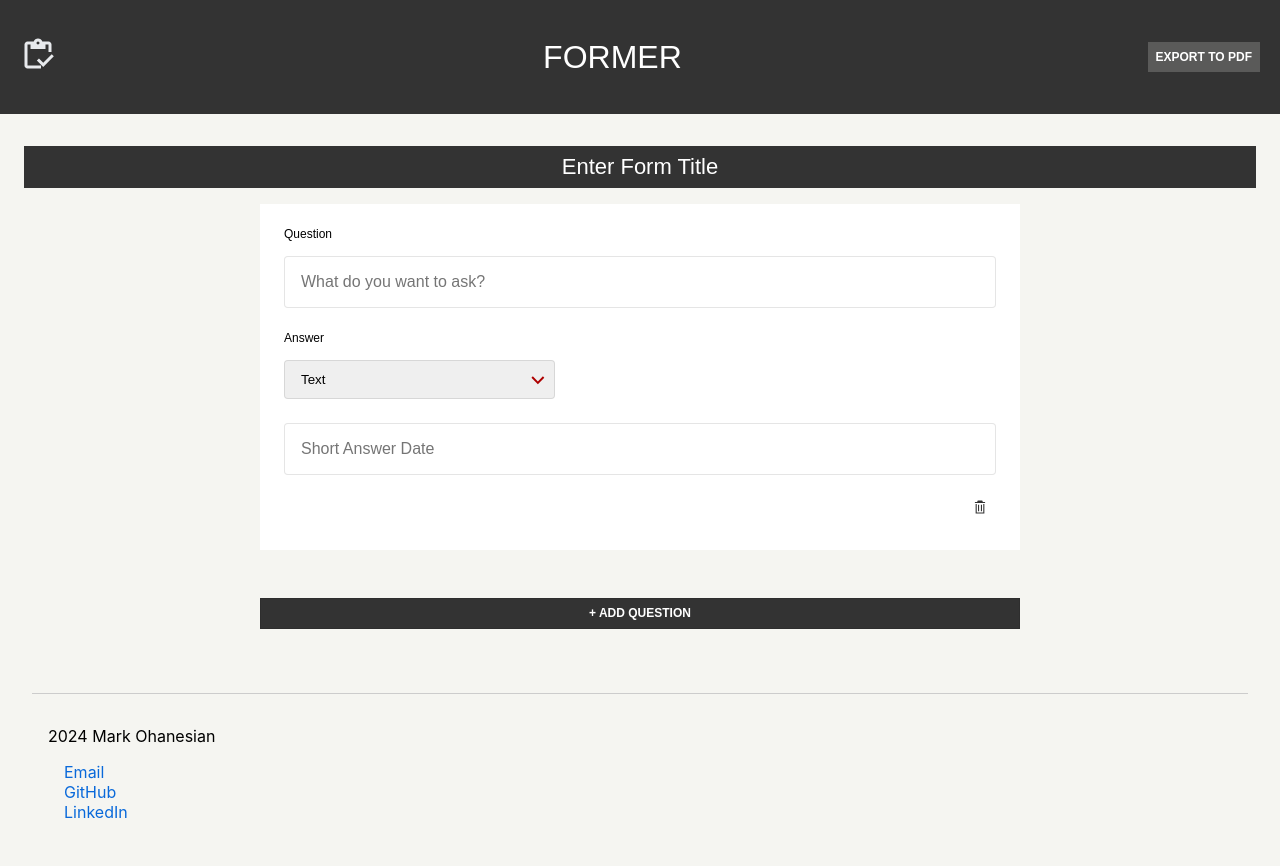
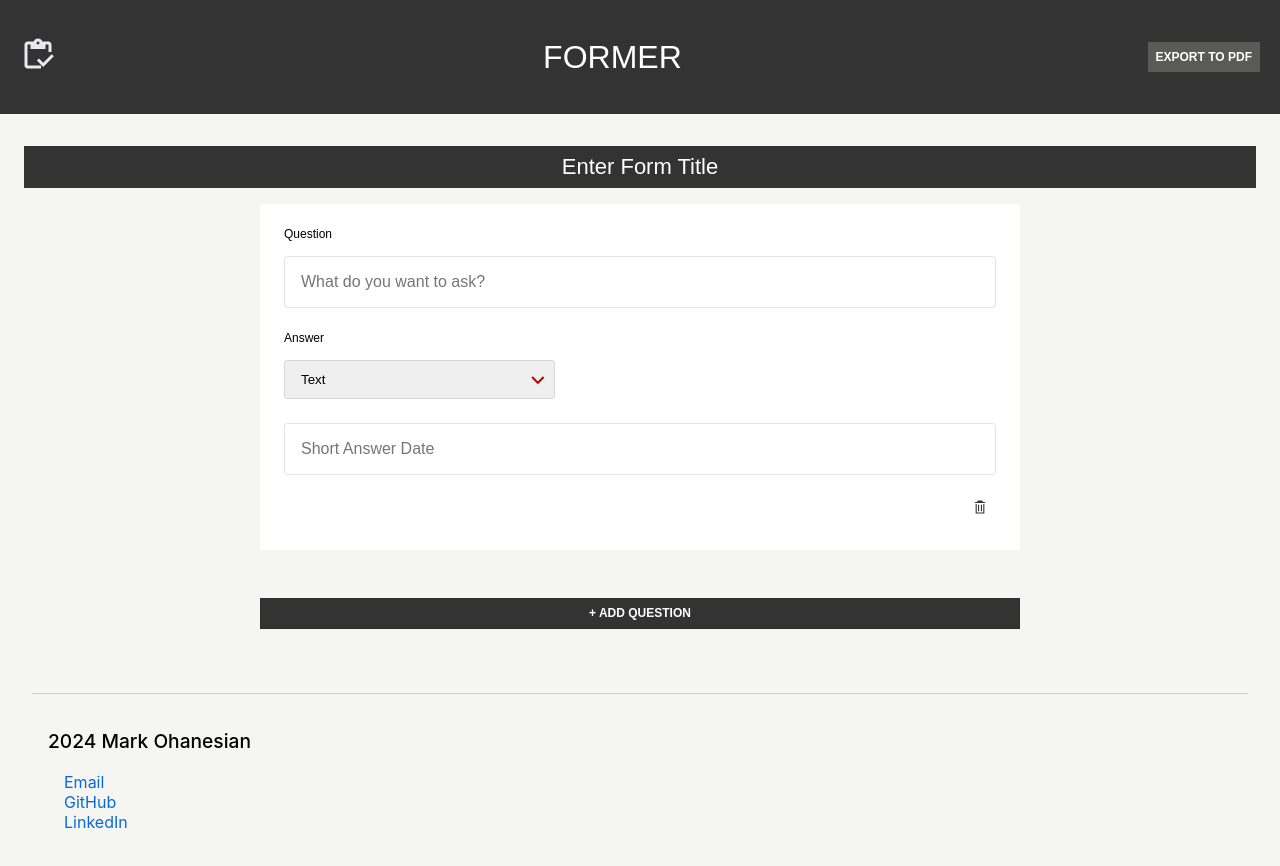
Before and after one commit to markohanesian/former-mso, a React (Create React App) app: page / in a window 1280 px wide. Shown: the top 866 px of the page. Built offline with nearby package versions, Linux system fonts and the light colour scheme.

Commit message:
Update footer personal copyright text style

```diff
--- a/src/components/PersonalCopyright.js
+++ b/src/components/PersonalCopyright.js
@@ -2,7 +2,8 @@ import React from "react";
 
 export default function PersonalCopyright() {
   const CurrentYearStyle = {
-    fontSize: "1rem",
+    fontSize: "1.2rem",
+    fontWeight: "500"
   };
   const today = new Date();
   var year = today.getFullYear();
```
